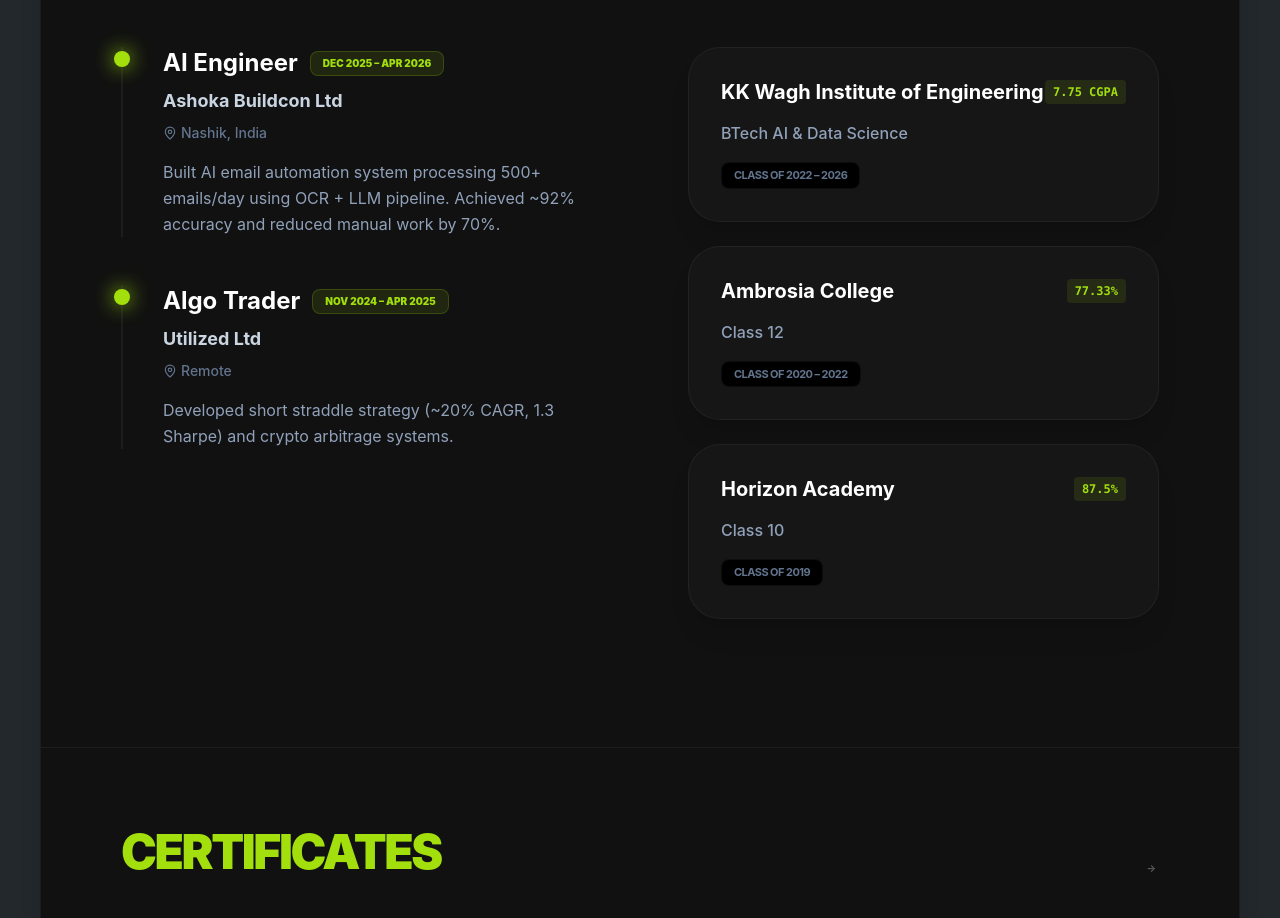
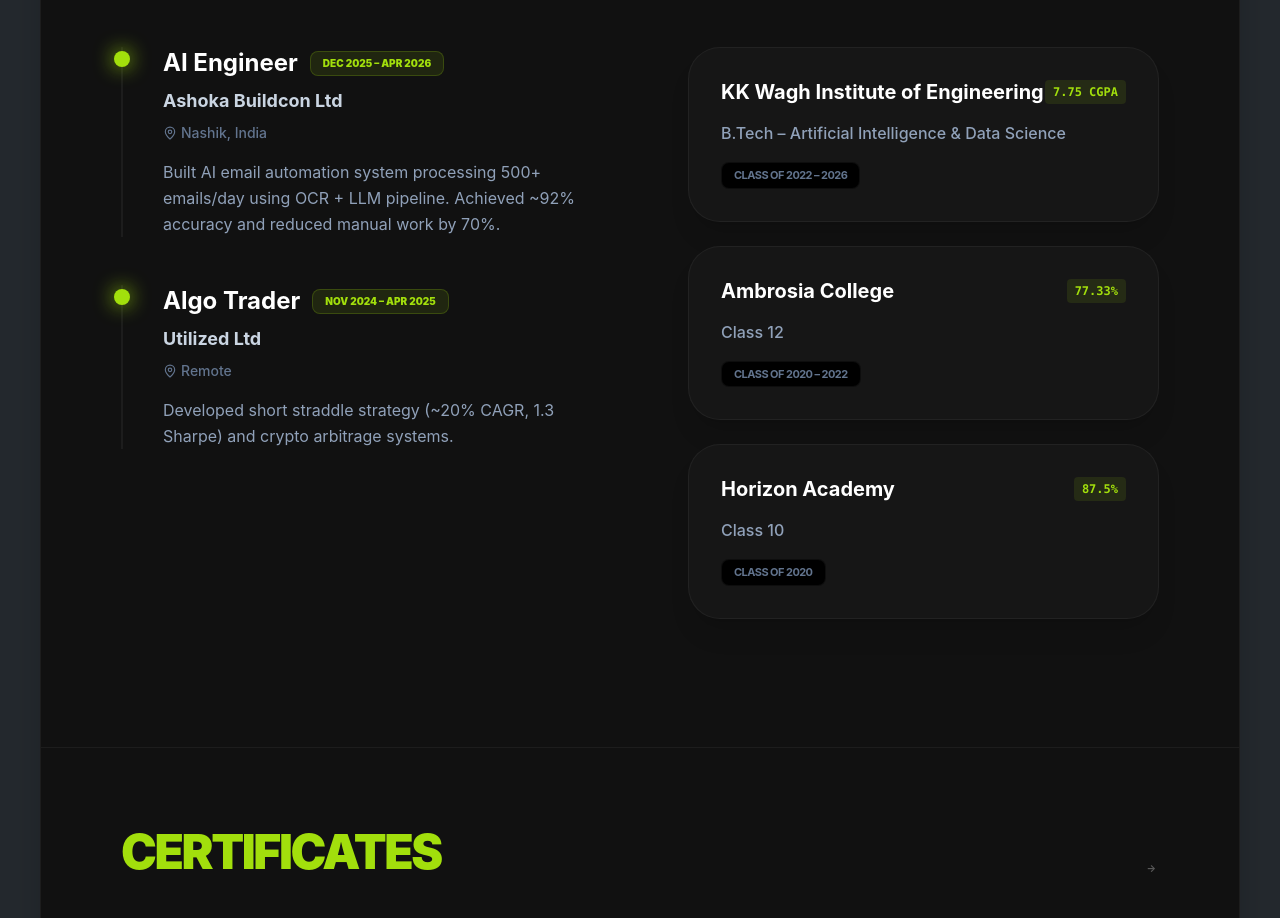
Before and after one commit to yashchordiya07/yash-portfolio, a React (Vite) app: page / in a window 1280 px wide. Shown: the part 1955-2873 px from the top of the page. Built offline with nearby package versions, Linux system fonts and the light colour scheme.

Commit message:
ui and content improvements

```diff
--- a/src/components/Experience.jsx
+++ b/src/components/Experience.jsx
@@ -26,7 +26,7 @@ const Experience = ({ currentTheme, THEMES }) => {
 const education = [
   {
     institution: "KK Wagh Institute of Engineering",
-    degree: "BTech AI & Data Science",
+    degree: "B.Tech – Artificial Intelligence & Data Science",
     year: "2022 – 2026",
     score: "7.75 CGPA"
   },
@@ -39,7 +39,7 @@ const education = [
   {
     institution: "Horizon Academy",
     degree: "Class 10",
-    year: "2019",
+    year: "2020",
     score: "87.5%"
   }
 ];
```
